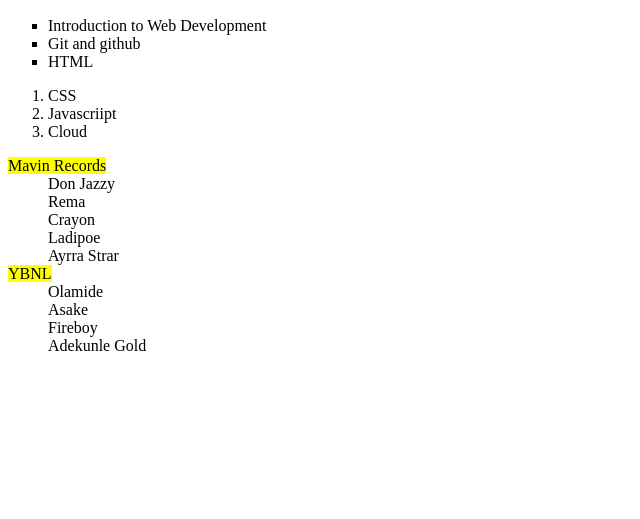
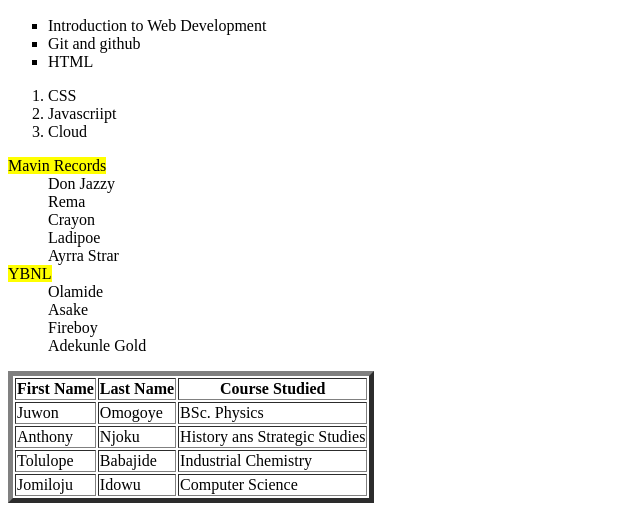
Before and after one commit to Shalom-Solutions/ProjectX, a plain HTML site: page index.html in a window 1280 px wide. Shown: the part 502-1021 px from the top of the page, without its empty margins (0-640 px from the left). Before the commit the page ends 873 px from the top, so only its background shows below. Drawn offline with Linux system fonts and the light colour scheme.

Commit message:
added a table with data

```diff
--- a/index.html
+++ b/index.html
@@ -36,5 +36,34 @@
                 <dd>Adekunle Gold</dd>
         </dl>
     </p>
+    <p>
+      <table border="5">
+        <tr>
+           <th>First Name</th>
+           <th>Last Name</th>
+           <th>Course Studied</th>
+        </tr>
+        <tr>
+            <td>Juwon</td>
+            <td>Omogoye</td>
+            <td>BSc. Physics</td>
+        </tr>
+       <tr>
+            <td>Anthony</td>
+            <td>Njoku</td>
+            <td>History ans Strategic Studies</td>
+       </tr>
+       <tr>
+            <td>Tolulope</td>
+            <td>Babajide</td>
+            <td>Industrial Chemistry</td>
+   </tr>
+   <tr>
+            <td>Jomiloju</td>
+            <td>Idowu</td>
+            <td>Computer Science</td>
+</tr>
+      </table>
+    </p>
 </body>
 </html>
```
